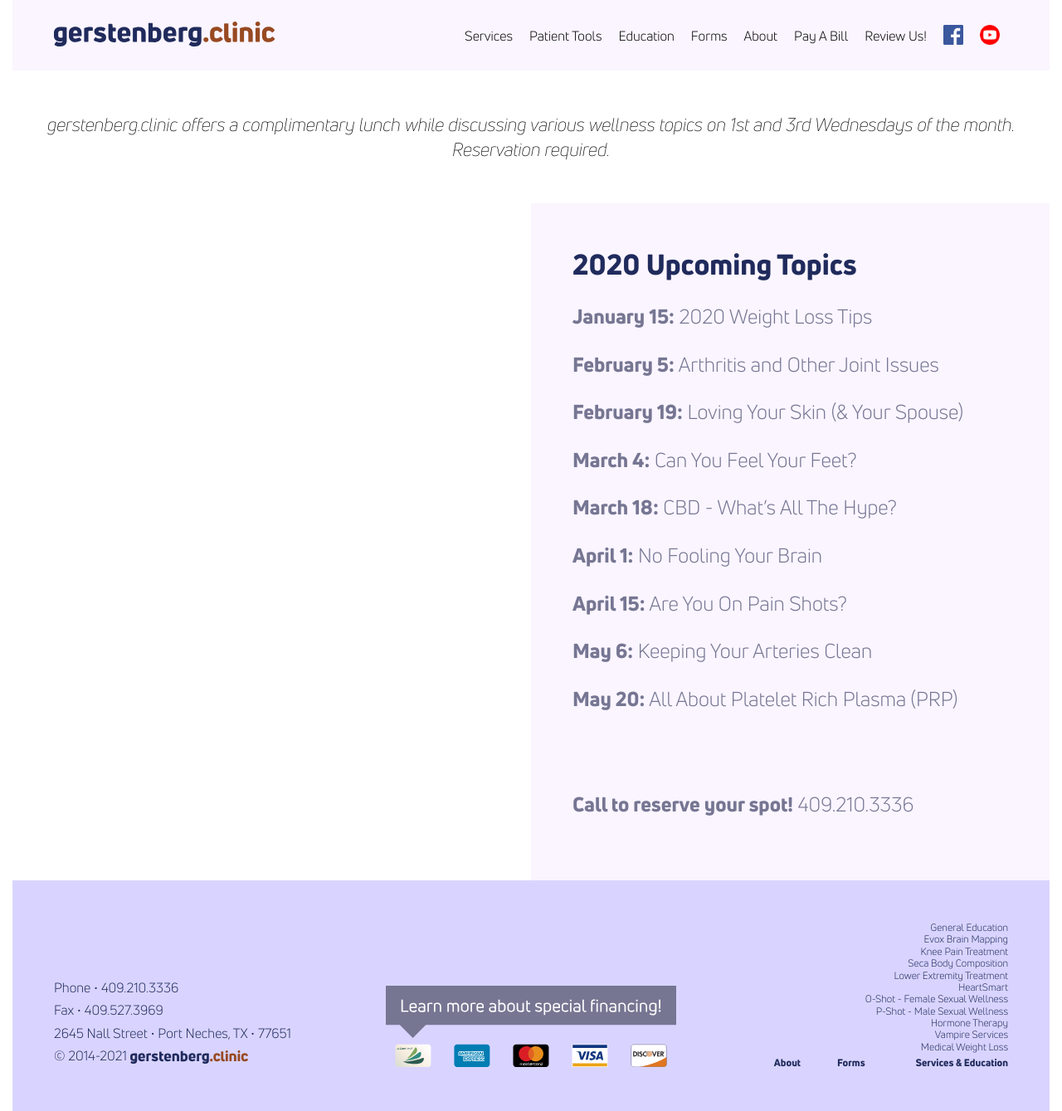
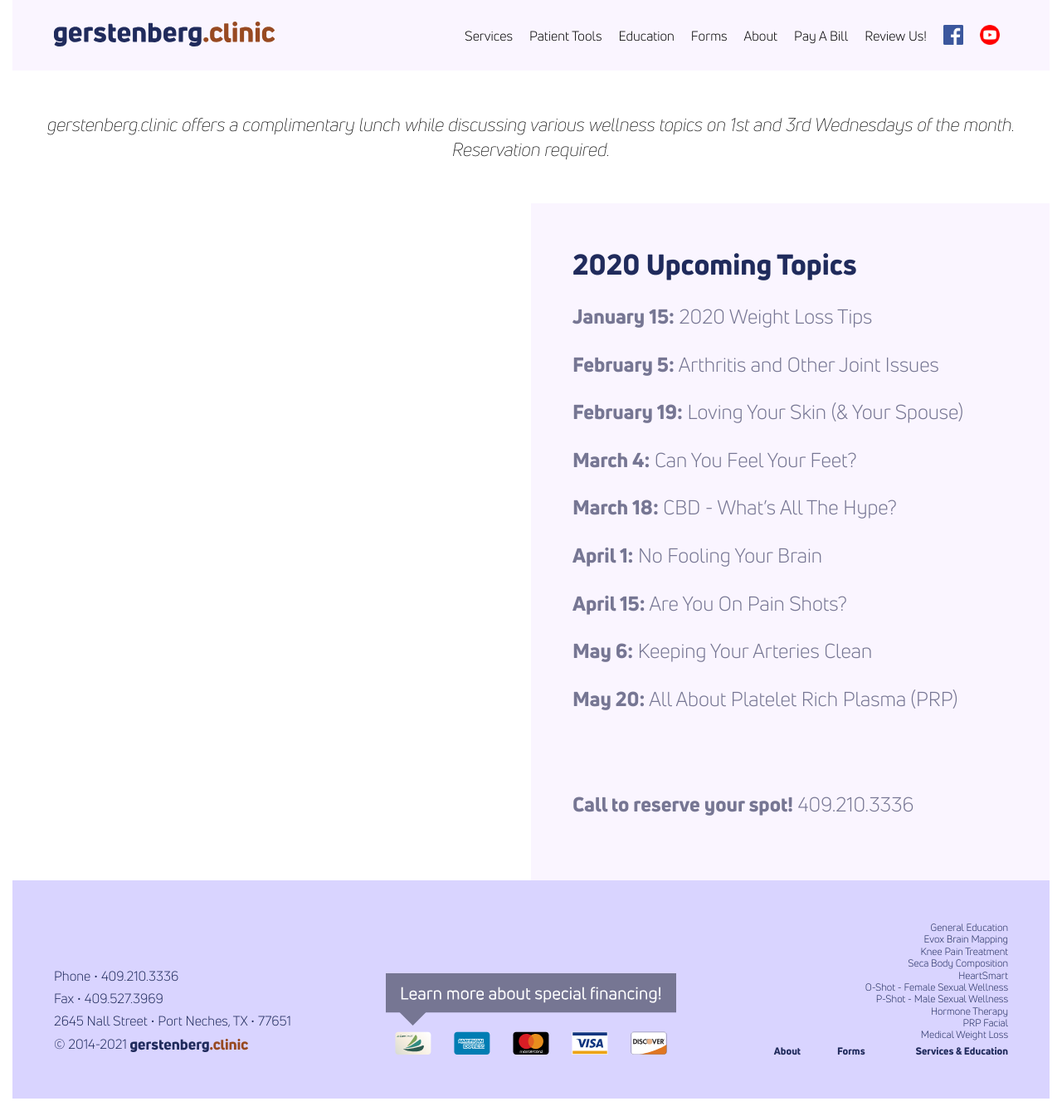
Before and after one commit to theneverwoods/gerstenberg.clinic, a Jekyll site: the page built from luncheon.html, in a window 1280 px wide. Shown: the whole page at 83% size. Built offline with Jekyll 4.4.1, drawn with Linux system fonts in a browser that asks for light colours.

Commit message:
Update footer.html

```diff
--- a/_includes/footer.html
+++ b/_includes/footer.html
@@ -30,14 +30,15 @@
             <li><a href="{{ site.baseurl }}/services/evox">Evox Brain Mapping</a></li>
             <li><a href="{{ site.baseurl }}/services/knee">Knee Pain Treatment</a></li>
             <li><a href="{{ site.baseurl }}/services/seca">Seca Body Composition</a></li>
-            <li><a href="{{ site.baseurl }}/services/lower-extremity-treatment">Lower Extremity Treatment</a></li>
-            <li><a href="{{ site.baseurl }}/services/education">HeartSmart</a></li>
+            <li><a href="https://heartsmartsystems.com/">HeartSmart</a></li>
             <li><a href="{{ site.baseurl }}/services/o-shot">O-Shot - Female Sexual Wellness</a></li>
             <li><a href="{{ site.baseurl }}/services/p-shot">P-Shot - Male Sexual Wellness</a></li>
             <li><a href="{{ site.baseurl }}/services/hormone">Hormone Therapy</a></li>
-            <li><a href="{{ site.baseurl }}/services/aesthetics">Vampire Services</a></li>
-            <li><a href="{{ site.baseurl }}/services/weight-loss">Medical Weight Loss</a></li>
+            <li><a href="{{ site.baseurl }}/services/aesthetics">PRP Facial</a></li>
+            <li><a href="{{ site.baseurl }}/services/reflife">Medical Weight Loss</a></li>
           </ul>
         </li>
+        </ul>
+    </div>
     </div>
 </footer>
```
